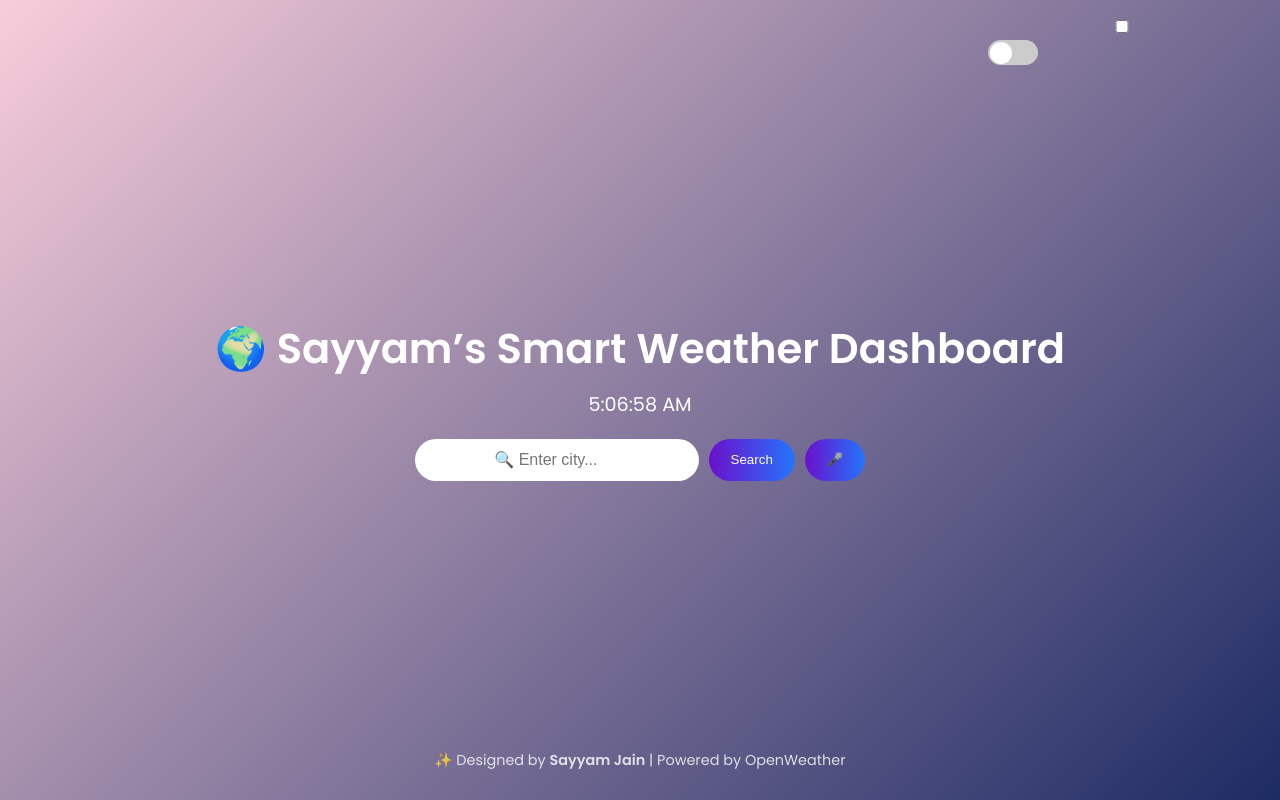
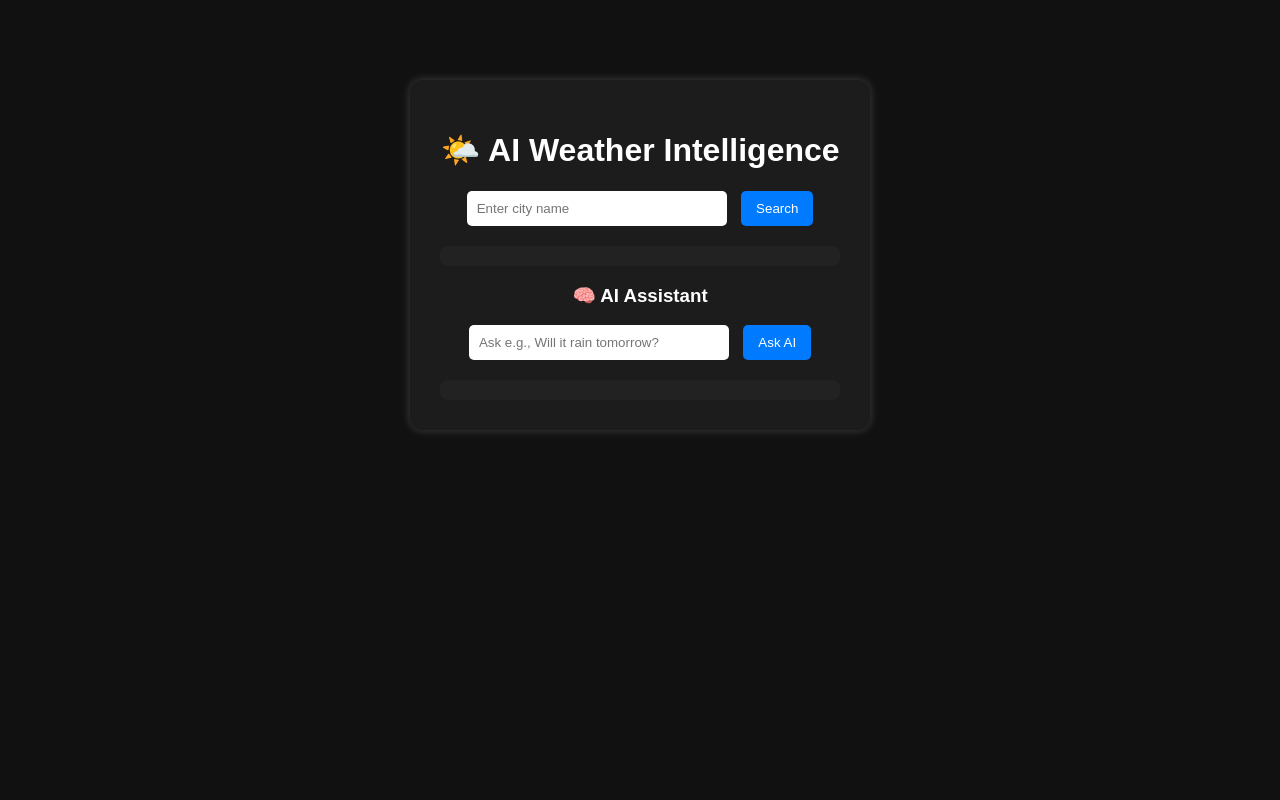
Before and after one commit to Sayyamjain1301/weather-devops, a Flask app: page / in a window 1280 px wide. Run offline with Flask 3, Linux system fonts and the light colour scheme.

Commit message:
wip: snapshot before big feature integration

```diff
--- a/app.py
+++ b/app.py
@@ -1,27 +1,133 @@
-from flask import Flask, render_template, request
-import requests, os
+from flask import Flask, render_template, request, jsonify
+from dotenv import load_dotenv
+import os
+import requests
+import google.generativeai as genai
+
+# ✅ Load environment variables
+env_path = os.path.join(os.path.dirname(__file__), ".env")
+print(f"Loading .env from: {env_path}")
+load_dotenv(dotenv_path=env_path, override=True)
+
+# ✅ API Keys
+GEMINI_KEY = os.getenv("GEMINI_KEY")
+OPENWEATHER_KEY = os.getenv("OPENWEATHER_KEY")
+
+print("Gemini Key loaded:", bool(GEMINI_KEY))
+print("OpenWeather Key loaded:", bool(OPENWEATHER_KEY))
+
+if not GEMINI_KEY or not OPENWEATHER_KEY:
+    raise ValueError("❌ Missing API keys in .env file. Please check GEMINI_KEY and OPENWEATHER_KEY.")
+
+# ✅ Configure Gemini
+genai.configure(api_key=GEMINI_KEY)
 
 app = Flask(__name__)
 
-@app.route("/", methods=["GET", "POST"])
-def index():
-    weather = None
-    weather_condition = None
 
-    if request.method == "POST":
-        city = request.form["city"]
-        api_key = os.getenv("WEATHER_API_KEY")
+# 🌦️ WEATHER API ROUTE
+@app.route("/weather")
+def get_weather():
+    city = request.args.get("city")
+    if not city:
+        return jsonify({"error": "City is required"}), 400
 
-        if not api_key:
-            return "❌ Error: WEATHER_API_KEY not found. Set it in Render Environment Variables."
+    try:
+        url = f"http://api.openweathermap.org/data/2.5/weather?q={city}&appid={OPENWEATHER_KEY}&units=metric"
+        data = requests.get(url).json()
 
-        url = f"https://api.openweathermap.org/data/2.5/weather?q={city}&appid={api_key}&units=metric"
-        response = requests.get(url)
-        if response.status_code == 200:
-            weather = response.json()
-            weather_condition = weather["weather"][0]["main"].lower()
+        if data.get("cod") != 200:
+            return jsonify({"error": data.get("message", "City not found")}), 404
 
-    return render_template("index.html", weather=weather, condition=weather_condition)
+        weather = {
+            "city": data["name"],
+            "temp": data["main"]["temp"],
+            "humidity": data["main"]["humidity"],
+            "wind": data["wind"]["speed"],
+            "desc": data["weather"][0]["description"],
+        }
+        return jsonify(weather)
+    except Exception as e:
+        print("❌ Weather route error:", str(e))
+        return jsonify({"error": str(e)}), 500
+
+
+# 🧠 AI ASSISTANT ROUTE
+@app.route("/ask", methods=["POST"])
+def ask_ai():
+    try:
+        data = request.get_json()
+        question = data.get("question", "").strip()
+
+        if not question:
+            return jsonify({"error": "Question is required"}), 400
+
+        print(f"\n🧠 User Question: {question}")
+
+        # STEP 1: Ask Gemini to extract the city name
+        city_extractor = genai.GenerativeModel("models/gemini-2.5-flash")
+        city_prompt = f"Extract only the city name from this question: '{question}'. If no city is mentioned, return 'None'."
+        city_response = city_extractor.generate_content(city_prompt)
+
+        city_name = city_response.text.strip()
+        print(f"🏙️ Gemini detected city: {city_name}")
+
+        weather_info = ""
+        if city_name.lower() != "none":
+            # STEP 2: Fetch weather data for that city
+            try:
+                w_url = f"http://api.openweathermap.org/data/2.5/weather?q={city_name}&appid={OPENWEATHER_KEY}&units=metric"
+                w_res = requests.get(w_url).json()
+
+                if w_res.get("cod") == 200:
+                    desc = w_res["weather"][0]["description"]
+                    temp = w_res["main"]["temp"]
+                    humidity = w_res["main"]["humidity"]
+                    weather_info = (
+                        f"The current weather in {city_name.title()} is {desc} "
+                        f"with {temp}°C temperature and humidity around {humidity}%."
+                    )
+                else:
+                    weather_info = f"I couldn't fetch live weather for {city_name}."
+            except Exception as e:
+                weather_info = f"⚠️ Weather lookup failed: {str(e)}"
+
+        else:
+            weather_info = "No city detected in your question."
+
+        # STEP 3: Send question + weather info to Gemini for smart response
+        final_prompt = f"""
+        User asked: {question}
+        Context: {weather_info}
+        Give a short, natural reply based on current weather and user intent.
+        """
+
+        model = genai.GenerativeModel("models/gemini-2.5-flash")
+        response = model.generate_content(final_prompt)
+
+        answer = ""
+        if hasattr(response, "text") and response.text:
+            answer = response.text.strip()
+        elif hasattr(response, "candidates") and len(response.candidates) > 0:
+            answer = response.candidates[0].content.parts[0].text.strip()
+        else:
+            answer = "⚠️ Gemini returned an empty response."
+
+        print("✅ Gemini Final Response:", answer)
+        return jsonify({"reply": answer})
+
+    except Exception as e:
+        import traceback
+        traceback.print_exc()
+        print("❌ AI route error:", str(e))
+        return jsonify({"error": f"AI error: {str(e)}"}), 500
+
+
+@app.route("/")
+def home():
+    return render_template("index.html")
+
 
 if __name__ == "__main__":
-    app.run(debug=True)
+    print("\n🌍 Starting Weather + AI Assistant on port 10000...")
+    app.run(host="0.0.0.0", port=10000, debug=True)
--- /dev/null
+++ b/static/script.js
@@ -0,0 +1,61 @@
+document.addEventListener("DOMContentLoaded", () => {
+  const weatherDiv = document.getElementById("weather");
+  const aiDiv = document.getElementById("ai-response");
+
+  document.getElementById("search").addEventListener("click", async () => {
+    const city = document.getElementById("city").value.trim();
+    if (!city) {
+      weatherDiv.innerHTML = "<p>Please enter a city name 🌍</p>";
+      return;
+    }
+
+    weatherDiv.innerHTML = "<p>Fetching weather...</p>";
+
+    try {
+      const res = await fetch(`/weather?city=${encodeURIComponent(city)}`);
+      const data = await res.json();
+
+      if (data.error) {
+        weatherDiv.innerHTML = `<p>❌ ${data.error}</p>`;
+      } else {
+        weatherDiv.innerHTML = `
+          <h3>🌤 ${data.city}</h3>
+          <p>🌡️ Temperature: ${data.temp}°C</p>
+          <p>💧 Humidity: ${data.humidity}%</p>
+          <p>🌬 Wind: ${data.wind} m/s</p>
+          <p>📝 Condition: ${data.desc}</p>
+        `;
+      }
+    } catch (err) {
+      weatherDiv.innerHTML = `<p>⚠️ Error: ${err.message}</p>`;
+    }
+  });
+
+  document.getElementById("ask").addEventListener("click", async () => {
+    const question = document.getElementById("question").value.trim();
+    if (!question) {
+      aiDiv.innerHTML = "<p>Please enter a question 🤖</p>";
+      return;
+    }
+
+    aiDiv.innerHTML = "<p>Thinking...</p>";
+
+    try {
+      const res = await fetch("/ask", {
+        method: "POST",
+        headers: { "Content-Type": "application/json" },
+        body: JSON.stringify({ question }),
+      });
+
+      const data = await res.json();
+
+      if (data.error) {
+        aiDiv.innerHTML = `<p>❌ ${data.error}</p>`;
+      } else {
+        aiDiv.innerHTML = `<p>💬 ${data.reply}</p>`;
+      }
+    } catch (err) {
+      aiDiv.innerHTML = `<p>⚠️ Error: ${err.message}</p>`;
+    }
+  });
+});
--- a/static/style.css
+++ b/static/style.css
@@ -1,140 +1,48 @@
 body {
-  margin: 0;
-  font-family: 'Poppins', sans-serif;
+  background-color: #111;
   color: white;
-  transition: background 1.5s ease;
-  display: flex;
-  flex-direction: column;
-  align-items: center;
-  justify-content: center;
-  min-height: 100vh;
+  font-family: 'Arial', sans-serif;
   text-align: center;
+  margin-top: 80px;
 }
 
-.default-bg {
-  background: linear-gradient(-45deg, #1d2b64, #f8cdda);
-}
-
-.sunny {
-  background: linear-gradient(120deg, #f6d365, #fda085);
-}
-
-.rainy {
-  background: linear-gradient(120deg, #314755, #26a0da);
-}
-
-.cloudy {
-  background: linear-gradient(120deg, #bdc3c7, #2c3e50);
-}
-
-.snowy {
-  background: linear-gradient(120deg, #e0eafc, #cfdef3);
-}
-
-.stormy {
-  background: linear-gradient(120deg, #232526, #414345);
-}
-
-.title {
-  font-size: 2.6rem;
-  margin-bottom: 10px;
-}
-
-#clock {
-  font-size: 1.2rem;
-  margin-bottom: 20px;
-}
-
-.search-bar {
-  display: flex;
-  justify-content: center;
-  gap: 10px;
-  margin-bottom: 30px;
+.container {
+  width: 400px;
+  margin: auto;
+  padding: 30px;
+  background: #1c1c1c;
+  border-radius: 12px;
+  box-shadow: 0 0 10px rgba(255, 255, 255, 0.2);
 }
 
 input {
-  width: 260px;
-  padding: 12px;
+  padding: 10px;
+  border-radius: 5px;
   border: none;
-  border-radius: 25px;
-  text-align: center;
-  font-size: 16px;
-  outline: none;
+  width: 60%;
+  margin-right: 10px;
 }
 
 button {
-  background: linear-gradient(90deg, #6a11cb, #2575fc);
+  padding: 10px 15px;
+  border: none;
+  border-radius: 5px;
+  background: #007bff;
   color: white;
-  border: none;
-  padding: 12px 22px;
-  border-radius: 25px;
   cursor: pointer;
-  transition: 0.3s;
 }
 
 button:hover {
-  transform: scale(1.1);
+  background: #0056b3;
 }
 
-.card {
-  background: rgba(255, 255, 255, 0.15);
-  backdrop-filter: blur(20px);
-  border-radius: 20px;
-  padding: 25px;
-  width: 300px;
-  animation: fadeIn 1s ease;
+.result {
+  margin-top: 20px;
+  padding: 10px;
+  background: #222;
+  border-radius: 8px;
 }
 
-.icon {
-  width: 90px;
-  height: 90px;
-  animation: float 3s ease-in-out infinite;
+.section {
+  margin-bottom: 20px;
 }
-
-@keyframes fadeIn {
-  from { opacity: 0; transform: translateY(10px); }
-  to { opacity: 1; transform: translateY(0); }
-}
-
-@keyframes float {
-  0%, 100% { transform: translateY(0); }
-  50% { transform: translateY(-10px); }
-}
-
-.footer {
-  position: absolute;
-  bottom: 15px;
-  font-size: 0.9rem;
-  opacity: 0.8;
-}
-
-.mode-toggle {
-  position: absolute;
-  top: 15px;
-  right: 25px;
-}
-
-.switch {
-  display: block;
-  width: 50px;
-  height: 25px;
-  background: #ccc;
-  border-radius: 25px;
-  position: relative;
-  cursor: pointer;
-}
-.switch::after {
-  content: "";
-  width: 22px;
-  height: 22px;
-  background: white;
-  border-radius: 50%;
-  position: absolute;
-  top: 1.5px;
-  left: 2px;
-  transition: 0.3s;
-}
-input:checked + .switch::after {
-  left: 26px;
-  background: #222;
-}
--- a/templates/index.html
+++ b/templates/index.html
@@ -1,107 +1,38 @@
 <!DOCTYPE html>
 <html lang="en">
 <head>
-  <meta charset="UTF-8" />
+  <meta charset="UTF-8">
   <meta name="viewport" content="width=device-width, initial-scale=1.0">
-  <title>🌦️ Sayyam's Smart Weather</title>
-  <link rel="stylesheet" href="{{ url_for('static', filename='style.css') }}">
-  <link href="https://fonts.googleapis.com/css2?family=Poppins:wght@400;600&display=swap" rel="stylesheet">
+  <title>🌦️ AI Weather Intelligence</title>
+
+  <!-- Link to CSS -->
+  <link rel="stylesheet" href="/static/style.css">
 </head>
+<body>
+  <div class="container">
+    <h1>🌤️ AI Weather Intelligence</h1>
 
-<body>
-  <div class="mode-toggle">
-    <input type="checkbox" id="themeSwitch">
-    <label for="themeSwitch" class="switch"></label>
+    <!-- 🌍 Weather Section -->
+    <div class="section">
+      <input id="city" type="text" placeholder="Enter city name" />
+      <button id="search">Search</button>
+    </div>
+
+    <!-- Display weather result -->
+    <div id="weather" class="result"></div>
+
+    <!-- 🤖 AI Assistant Section -->
+    <div class="section">
+      <h3>🧠 AI Assistant</h3>
+      <input id="question" type="text" placeholder="Ask e.g., Will it rain tomorrow?" />
+      <button id="ask">Ask AI</button>
+    </div>
+
+    <!-- Display AI result -->
+    <div id="ai-response" class="result"></div>
   </div>
 
-  <div class="main">
-    <h1 class="title">🌍 Sayyam’s Smart Weather Dashboard</h1>
-    <div id="clock"></div>
-
-    <form action="/" method="post" class="search-bar">
-      <input list="cities" id="cityInput" name="city" placeholder="🔍 Enter city..." required autocomplete="off">
-      <datalist id="cities">
-        <option value="Pune"><option value="Mumbai"><option value="Delhi">
-        <option value="Bangalore"><option value="Hyderabad"><option value="Kolkata">
-        <option value="Chennai"><option value="Jaipur"><option value="Ahmedabad">
-      </datalist>
-      <button type="submit">Search</button>
-      <button type="button" id="micBtn">🎤</button>
-    </form>
-
-    {% if weather %}
-    <div class="card">
-      <h2>{{ weather['name'] }}</h2>
-      <img src="https://openweathermap.org/img/wn/{{ weather['weather'][0]['icon'] }}@4x.png" class="icon">
-      <p class="temp">{{ weather['main']['temp'] }}°C</p>
-      <p class="condition">{{ weather['weather'][0]['description'].title() }}</p>
-      <div class="details">
-        <p>💧 Humidity: {{ weather['main']['humidity'] }}%</p>
-        <p>🌬️ Wind: {{ weather['wind']['speed'] }} m/s</p>
-      </div>
-    </div>
-    {% endif %}
-  </div>
-
-  <div class="footer">
-    <p>✨ Designed by <strong>Sayyam Jain</strong> | Powered by OpenWeather</p>
-  </div>
-
-  <script>
-    // 🕐 Live Clock
-    setInterval(() => {
-      const clock = document.getElementById("clock");
-      const now = new Date();
-      clock.textContent = now.toLocaleTimeString();
-    }, 1000);
-
-    // 🌗 Theme Toggle
-    const themeSwitch = document.getElementById("themeSwitch");
-    themeSwitch.addEventListener("change", () => {
-      document.body.classList.toggle("light-mode");
-    });
-
-    // 🎤 Voice Input
-    const micBtn = document.getElementById("micBtn");
-    const cityInput = document.getElementById("cityInput");
-    const SpeechRecognition = window.SpeechRecognition || window.webkitSpeechRecognition;
-
-    if (SpeechRecognition) {
-      const recognition = new SpeechRecognition();
-      recognition.lang = "en-US";
-
-      micBtn.addEventListener("click", () => {
-        recognition.start();
-        micBtn.textContent = "🎙️ Listening...";
-      });
-
-      recognition.onresult = (e) => {
-        cityInput.value = e.results[0][0].transcript;
-        micBtn.textContent = "🎤";
-      };
-
-      recognition.onerror = () => {
-        micBtn.textContent = "🎤";
-      };
-    }
-
-    // 🌈 Dynamic Backgrounds
-    const condition = "{{ condition }}";
-    const body = document.body;
-
-    if (condition.includes("rain")) {
-      body.classList.add("rainy");
-    } else if (condition.includes("clear")) {
-      body.classList.add("sunny");
-    } else if (condition.includes("cloud")) {
-      body.classList.add("cloudy");
-    } else if (condition.includes("snow")) {
-      body.classList.add("snowy");
-    } else if (condition.includes("thunder")) {
-      body.classList.add("stormy");
-    } else {
-      body.classList.add("default-bg");
-    }
-  </script>
+  <!-- Link to JavaScript -->
+  <script src="/static/script.js"></script>
 </body>
 </html>
```
Also changed, not shown: requirements.txt (+8 -3 lines), templates/assistant.html (added, +84 -0 lines), 2 other files.
